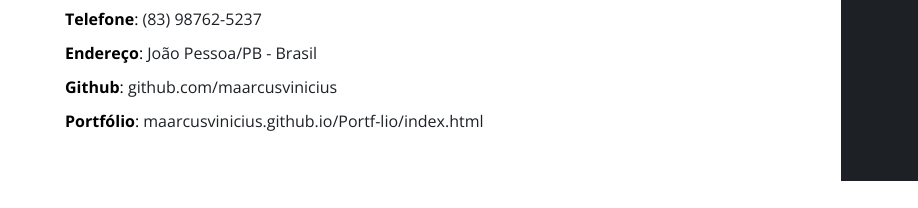
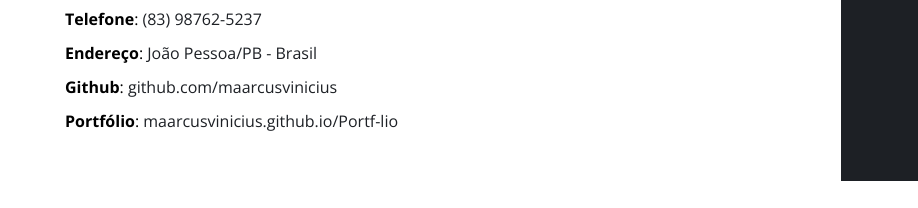
Before and after one commit to maarcusvinicius/Image-Compress, a plain HTML site: page index.html in a window 1280 px wide. Shown: the part 164-372 px from the top of the page, 362-1280 px from the left. Drawn offline with nearby package versions, Linux system fonts and the light colour scheme.

Commit message:
Update index.html

```diff
--- a/index.html
+++ b/index.html
@@ -57,7 +57,7 @@
 
                         <li>
                             <b>Portfólio</b>:
-                            <a href="https://maarcusvinicius.github.io/Portf-lio/index.html" target="_blank">maarcusvinicius.github.io/Portf-lio/index.html</a>
+                            <a href="https://maarcusvinicius.github.io/Portf-lio/index.html" target="_blank">maarcusvinicius.github.io/Portf-lio</a>
                         </li>
                     </ul>
                 </div>
```
